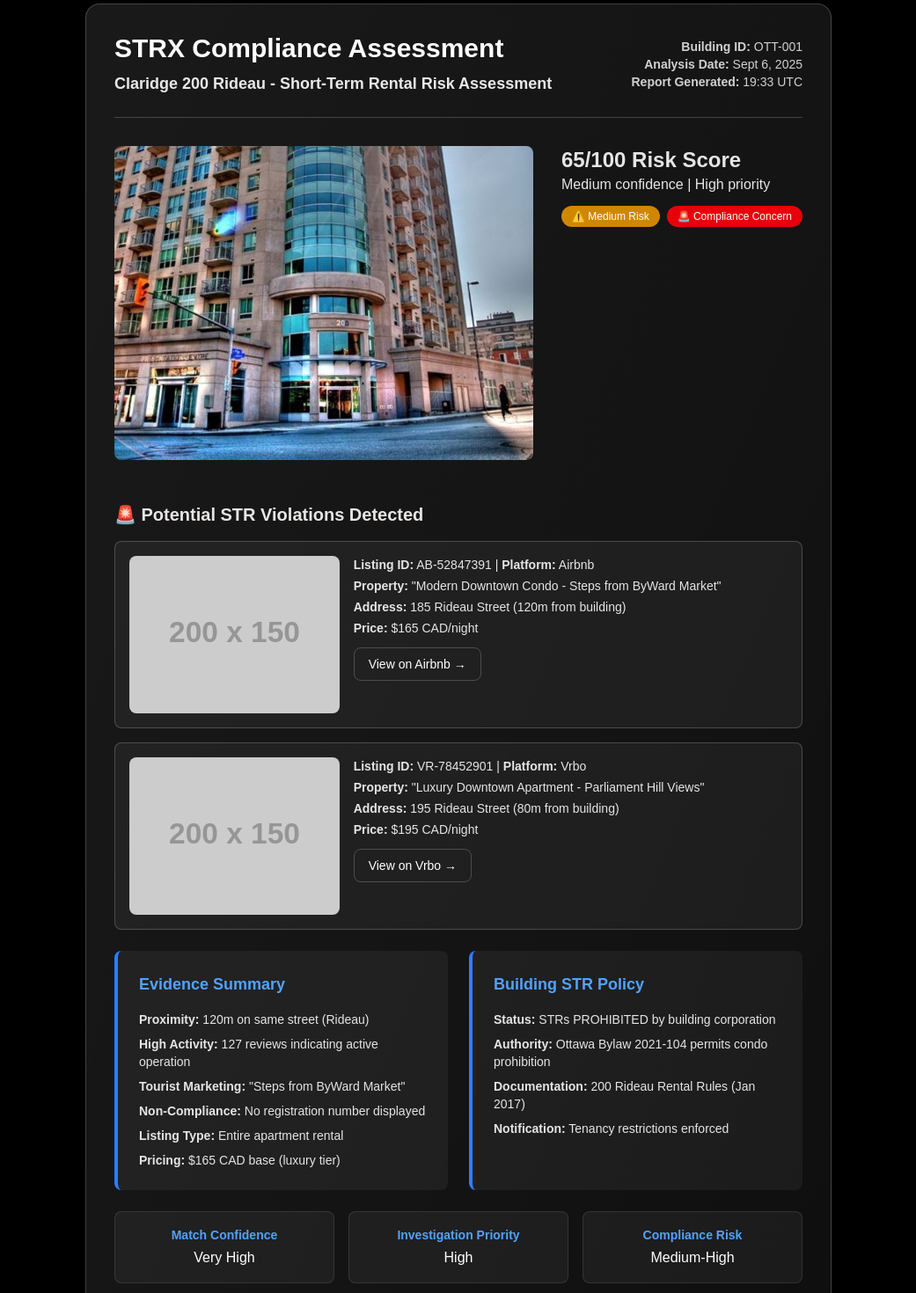
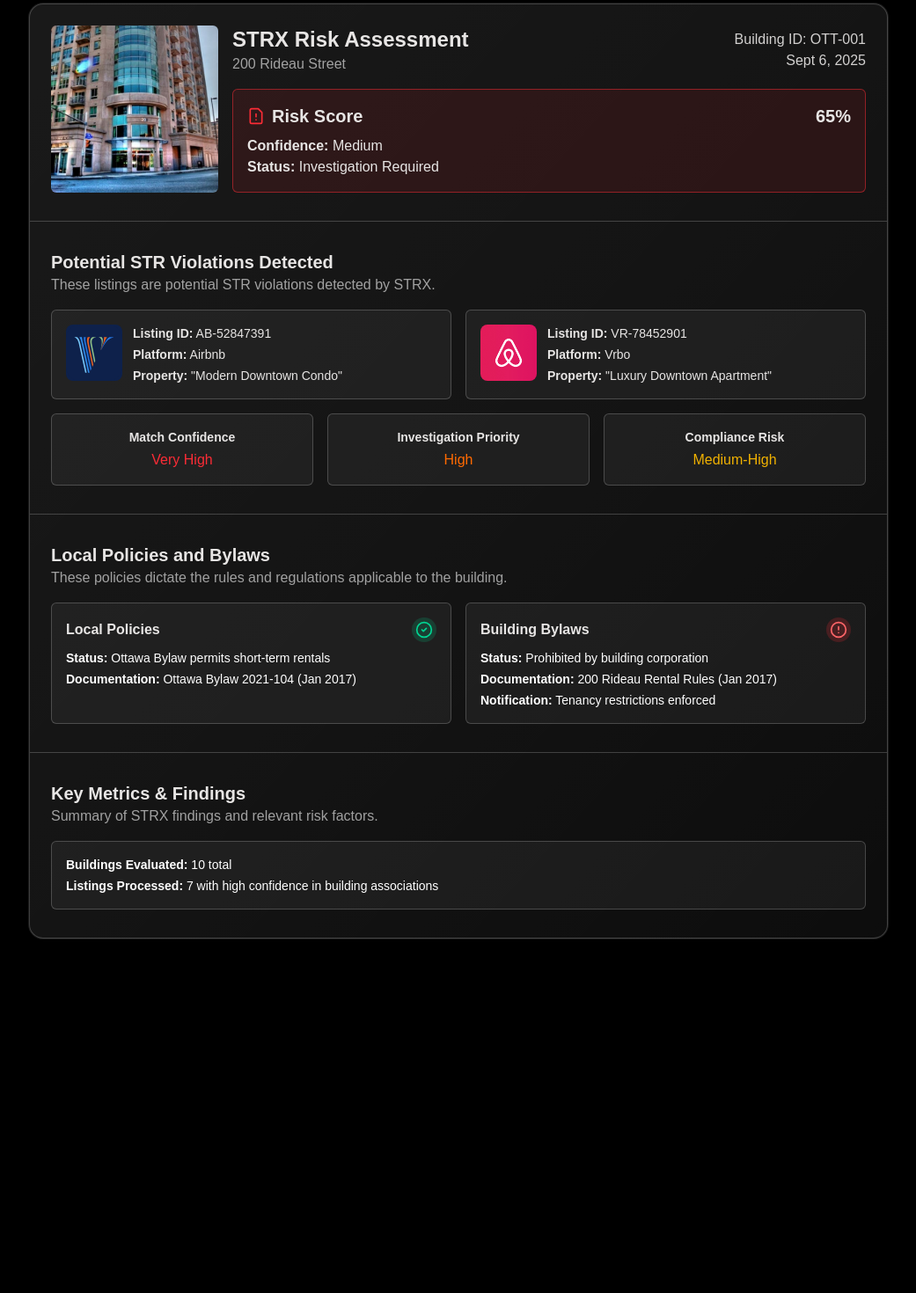
Before and after one commit to sashkode/strx, a Next.js app: page /report in a window 1280 px wide. Shown: the part 20-1490 px from the top of the page at 88% size, without its empty margins (119-1160 px from the left). After the commit the page ends 1111 px from the top, so only its background shows below. Built offline with nearby package versions, Linux system fonts and the light colour scheme.

Commit message:
feat: report

```diff
--- a/src/app/report/page.tsx
+++ b/src/app/report/page.tsx
@@ -1,158 +1,111 @@
+"use client";
+
+import { LuCircleAlert, LuCircleCheck, LuFileWarning } from "react-icons/lu";
+
 export default function Report() {
   return (
     <div className="min-h-dvh bg-[--background] text-[--foreground]">
-      <main className="mx-auto max-w-4xl p-6">
-        <div className="w-full rounded-2xl border border-white/20 bg-gradient-to-br from-white/10 via-white/8 to-white/5 backdrop-blur-sm p-8 shadow-[0_0_0_1px_rgba(255,255,255,0.1)] shadow-lg">
+      <main className="mx-auto flex min-h-dvh max-w-5xl flex-col items-center justify-center p-6">
+        <div className="vt-panel w-full rounded-2xl border border-white/20 bg-gradient-to-br from-white/10 via-white/8 to-white/5 backdrop-blur-sm shadow-[0_0_0_1px_rgba(255,255,255,0.1)]">
+          <div className="bg-red-200"></div>
+
           {/* Header */}
-          <div className="flex flex-col sm:flex-row sm:justify-between sm:items-center border-b border-white/20 pb-6 mb-8">
+          <div className="px-6 pt-6 pb-8 grid grid-cols-[auto_1fr] gap-4 border-b border-white/20">
+            <div className="bg-red-200 aspect-square bg-[url('/building.jpg')] bg-cover bg-center rounded-md" />
+
+            <div className="flex-1 flex flex-col gap-4">
+              <div className="flex items-center gap-4">
+                <div className="flex-1">
+                  <h1 className="text-2xl font-bold">STRX Risk Assessment</h1>
+                  <p className="text-white/60">200 Rideau Street</p>
+                </div>
+
+                <div className="text-right opacity-90">
+                  <div>Building ID: OTT-001</div>
+                  <div>Sept 6, 2025</div>
+                </div>
+              </div>
+
+              <div className="border border-red-500/50 rounded-md p-4 bg-red-500/10">
+                <div className="flex items-center gap-2 mb-2">
+                  <LuFileWarning className="size-5 text-red-500" />
+                  <div className="flex-1 text-xl font-semibold flex items-center justify-between gap-2">
+                    <div>Risk Score</div>
+                    <div>65%</div>
+                  </div>
+                </div>
+
                 <div>
-              <h1 className="text-3xl font-bold text-white mb-2">
-                STRX Compliance Assessment
-              </h1>
-              <p className="text-lg font-semibold text-white/90">
-                Claridge 200 Rideau - Short-Term Rental Risk Assessment
-              </p>
-            </div>
-            <div className="mt-4 sm:mt-0 text-right text-sm text-white/80">
-              <div>
-                <strong>Building ID:</strong> OTT-001
+                  <span className="font-semibold">Confidence:</span> Medium
                 </div>
                 <div>
-                <strong>Analysis Date:</strong> Sept 6, 2025
+                  <span className="font-semibold">Status:</span> Investigation
+                  Required
                 </div>
-              <div>
-                <strong>Report Generated:</strong> 19:33 UTC
               </div>
             </div>
           </div>
 
-          {/* Reviewer Box */}
-          {/* <div className="float-right border border-white/20 p-4 ml-6 mb-6 rounded-2xl bg-white/5">
-            <div className="text-sm">
-              <strong className="text-white">Human Review Required</strong>
-              <br />
-              <span className="text-white/70">
-                <em>Reviewer:</em> _______________
-              </span>
-              <br />
-              <span className="text-white/70">
-                <em>Date:</em> _______________
-              </span>
-              <br />
-              <span className="text-white/70">
-                <em>Status:</em> _______________
-              </span>
-            </div>
-          </div> */}
-
-          {/* Risk Score */}
-          <div className="grid grid-cols-1 lg:grid-cols-[auto_auto] mb-6 gap-8">
-            <img
-              src="/building.jpg"
-              alt="Building"
-              className="w-full h-auto rounded-lg object-cover"
-            />
-
-            <div className="text-left">
-              <h2 className="text-2xl font-bold">65/100 Risk Score</h2>
-              <p className="mb-3">Medium confidence | High priority</p>
-
-              <div className="flex justify-start gap-2">
-                <span className="bg-yellow-600 text-white px-3 py-1 rounded-full text-xs font-medium flex items-center gap-1">
-                  ⚠️ Medium Risk
-                </span>
-                <span className="bg-red-600 text-white px-3 py-1 rounded-full text-xs font-medium flex items-center gap-1">
-                  🚨 Compliance Concern
-                </span>
-              </div>
-            </div>
+          {/* Potential STR Violations Detected */}
+          <div className="px-6 py-8 border-b border-white/20">
+            <div>
+              <h3 className="text-xl font-semibold">
+                Potential STR Violations Detected
+              </h3>
+              <p className="text-white/60 mb-4">
+                These listings are potential STR violations detected by STRX.
+              </p>
             </div>
 
-          {/* Violation Box */}
-          <div className="mt-12 mb-6">
-            <h3 className="text-xl font-semibold mb-4">
-              🚨 Potential STR Violations Detected
-            </h3>
-            <div className="space-y-4">
+            <div className="grid grid-cols-1 md:grid-cols-2 gap-4">
               {/* First Violation Card */}
-              <div className="border border-white/20 rounded-lg p-4 bg-white/5">
-                <div className="grid grid-cols-1 md:grid-cols-3 gap-4">
-                  <div className="md:col-span-1 flex">
+              <div className="border border-white/20 rounded-md p-4 bg-white/5">
+                <div className="flex gap-3">
+                  <div className="size-16 rounded-lg overflow-hidden flex-shrink-0 bg-[#0e214b]">
                     <img
-                      src="https://placehold.co/200x150/374151/ffffff"
+                      src="/vrbo.svg"
                       alt="Listing preview"
-                      className="w-full h-full rounded-lg object-cover"
+                      className="object-cover size-full"
                     />
                   </div>
-                  <div className="md:col-span-2">
+
+                  <div className="flex-1 min-w-0">
                     <div className="text-sm space-y-1">
                       <div>
-                        <strong>Listing ID:</strong> AB-52847391 |{" "}
+                        <strong>Listing ID:</strong> AB-52847391
+                      </div>
+                      <div>
                         <strong>Platform:</strong> Airbnb
                       </div>
                       <div>
-                        <strong>Property:</strong> "Modern Downtown Condo -
-                        Steps from ByWard Market"
+                        <strong>Property:</strong> "Modern Downtown Condo"
                       </div>
-                      <div>
-                        <strong>Address:</strong> 185 Rideau Street (120m from
-                        building)
-                      </div>
-                      <div>
-                        <strong>Price:</strong> $165 CAD/night
-                      </div>
-                    </div>
-                    <div className="mt-3">
-                      <a
-                        href="https://airbnb.com/rooms/AB-52847391"
-                        target="_blank"
-                        rel="noopener noreferrer"
-                        className="inline-block border border-white/20 hover:border-white/40 text-white px-4 py-2 rounded-lg text-sm font-medium transition-colors"
-                      >
-                        View on Airbnb →
-                      </a>
                     </div>
                   </div>
                 </div>
               </div>
 
               {/* Second Violation Card */}
-              <div className="border border-white/20 rounded-lg p-4 bg-white/5">
-                <div className="grid grid-cols-1 md:grid-cols-3 gap-4">
-                  <div className="md:col-span-1 flex">
+              <div className="border border-white/20 rounded-md p-4 bg-white/5">
+                <div className="flex gap-3">
+                  <div className="size-16 rounded-lg overflow-hidden flex-shrink-0">
                     <img
-                      src="https://placehold.co/200x150/374151/ffffff"
+                      src="/airbnb.jpg"
                       alt="Listing preview"
-                      className="w-full h-full rounded-lg object-cover"
+                      className="object-cover size-full scale-200"
                     />
                   </div>
-                  <div className="md:col-span-2">
+
+                  <div className="flex-1 min-w-0">
                     <div className="text-sm space-y-1">
                       <div>
-                        <strong>Listing ID:</strong> VR-78452901 |{" "}
+                        <strong>Listing ID:</strong> VR-78452901
+                      </div>
+                      <div>
                         <strong>Platform:</strong> Vrbo
                       </div>
                       <div>
-                        <strong>Property:</strong> "Luxury Downtown Apartment -
-                        Parliament Hill Views"
-                      </div>
-                      <div>
-                        <strong>Address:</strong> 195 Rideau Street (80m from
-                        building)
-                      </div>
-                      <div>
-                        <strong>Price:</strong> $195 CAD/night
-                      </div>
-                    </div>
-                    <div className="mt-3">
-                      <a
-                        href="https://vrbo.com/VR-78452901"
-                        target="_blank"
-                        rel="noopener noreferrer"
-                        className="inline-block border border-white/20 hover:border-white/40 text-white px-4 py-2 rounded-lg text-sm font-medium transition-colors"
-                      >
-                        View on Vrbo →
-                      </a>
+                        <strong>Property:</strong> "Luxury Downtown Apartment"
                       </div>
                     </div>
                   </div>
@@ -160,145 +113,110 @@ export default function Report() {
               </div>
             </div>
 
-          {/* Two Column Grid */}
-          <div className="grid grid-cols-1 lg:grid-cols-2 gap-6 mb-6">
-            <div className="bg-white/5 border-l-4 border-blue-500 p-6 rounded-lg">
-              <h3 className="text-lg font-semibold text-blue-400 mb-4">
-                Evidence Summary
-              </h3>
-              <ul className="space-y-2 text-sm">
-                <li>
-                  <strong>Proximity:</strong> 120m on same street (Rideau)
-                </li>
-                <li>
-                  <strong>High Activity:</strong> 127 reviews indicating active
-                  operation
-                </li>
-                <li>
-                  <strong>Tourist Marketing:</strong> "Steps from ByWard Market"
-                </li>
-                <li>
-                  <strong>Non-Compliance:</strong> No registration number
-                  displayed
-                </li>
-                <li>
-                  <strong>Listing Type:</strong> Entire apartment rental
-                </li>
-                <li>
-                  <strong>Pricing:</strong> $165 CAD base (luxury tier)
-                </li>
-              </ul>
+            <div className="grid grid-cols-1 sm:grid-cols-3 gap-4 mt-4">
+              <div className="text-center p-4 border border-white/20 rounded-md bg-white/5">
+                <div className="font-semibold text-sm">Match Confidence</div>
+                <div className="text-red-500 mt-1">Very High</div>
               </div>
 
-            <div className="bg-white/5 border-l-4 border-blue-500 p-6 rounded-lg">
-              <h3 className="text-lg font-semibold text-blue-400 mb-4">
-                Building STR Policy
+              <div className="text-center p-4 border border-white/20 rounded-md bg-white/5">
+                <div className="font-semibold text-sm">
+                  Investigation Priority
+                </div>
+                <div className="text-orange-500 mt-1">High</div>
+              </div>
+
+              <div className="text-center p-4 border border-white/20 rounded-md bg-white/5">
+                <div className="font-semibold text-sm">Compliance Risk</div>
+                <div className="text-yellow-500 mt-1">Medium-High</div>
+              </div>
+            </div>
+          </div>
+
+          {/* Evidence Summary */}
+          <div className="px-6 py-8 border-b border-white/20">
+            <div>
+              <h3 className="text-xl font-semibold">
+                Local Policies and Bylaws
               </h3>
-              <ul className="space-y-2 text-sm">
+              <p className="text-white/60 mb-4">
+                These policies dictate the rules and regulations applicable to
+                the building.
+              </p>
+            </div>
+
+            <div className="grid grid-cols-2 gap-4">
+              <div className="p-4 border border-white/20 rounded-md bg-white/5">
+                <div className="font-semibold flex items-center justify-between">
+                  Local Policies
+                  <div className="bg-emerald-500/20 p-1 rounded-full">
+                    <LuCircleCheck className="text-emerald-400 size-5" />
+                  </div>
+                </div>
+
+                <div className="text-white text-sm mt-2 grid grid-cols-[auto_1fr] gap-2">
+                  <ul className="space-y-1 text-sm">
                     <li>
-                  <strong>Status:</strong> STRs PROHIBITED by building
-                  corporation
+                      <strong>Status:</strong> Ottawa Bylaw permits short-term
+                      rentals
                     </li>
+
                     <li>
-                  <strong>Authority:</strong> Ottawa Bylaw 2021-104 permits
-                  condo prohibition
-                </li>
-                <li>
-                  <strong>Documentation:</strong> 200 Rideau Rental Rules (Jan
+                      <strong>Documentation:</strong> Ottawa Bylaw 2021-104 (Jan
                       2017)
-                </li>
-                <li>
-                  <strong>Notification:</strong> Tenancy restrictions enforced
                     </li>
                   </ul>
                 </div>
               </div>
 
-          {/* Confidence Grid */}
-          <div className="grid grid-cols-1 sm:grid-cols-3 gap-4 mb-6">
-            <div className="text-center p-4 bg-white/5 rounded-lg border border-white/10">
-              <div className="text-blue-400 font-semibold text-sm">
-                Match Confidence
-              </div>
-              <div className="text-white mt-1">Very High</div>
-            </div>
-            <div className="text-center p-4 bg-white/5 rounded-lg border border-white/10">
-              <div className="text-blue-400 font-semibold text-sm">
-                Investigation Priority
-              </div>
-              <div className="text-white mt-1">High</div>
-            </div>
-            <div className="text-center p-4 bg-white/5 rounded-lg border border-white/10">
-              <div className="text-blue-400 font-semibold text-sm">
-                Compliance Risk
-              </div>
-              <div className="text-white mt-1">Medium-High</div>
+              <div className="p-4 border border-white/20 rounded-md bg-white/5">
+                <div className="font-semibold flex items-center justify-between">
+                  Building Bylaws
+                  <div className="bg-red-500/20 p-1 rounded-full">
+                    <LuCircleAlert className="text-red-400 size-5" />
                   </div>
                 </div>
 
-          {/* Key Findings */}
-          <div className="bg-white/5 border-l-4 border-blue-500 p-6 rounded-lg mb-6">
-            <h3 className="text-lg font-semibold text-blue-400 mb-4">
-              Key Findings & Risk Factors
-            </h3>
-            <ul className="space-y-2 text-sm">
+                <div className="text-white text-sm mt-2 grid grid-cols-[auto_1fr] gap-2">
+                  <ul className="space-y-1 text-sm">
                     <li>
-                <strong>Policy Violation:</strong> Building explicitly prohibits
-                short-term rentals
+                      <strong>Status:</strong> Prohibited by building
+                      corporation
                     </li>
                     <li>
-                <strong>Address Ambiguity:</strong> Different street number (185
-                vs 200) creates uncertainty
+                      <strong>Documentation:</strong> 200 Rideau Rental Rules
+                      (Jan 2017)
                     </li>
                     <li>
-                <strong>Missing Compliance:</strong> No Ottawa STR registration
-                displayed
-              </li>
-              <li>
-                <strong>High Activity Level:</strong> 127 reviews suggest
-                sustained operation
-              </li>
-              <li>
-                <strong>Tourist Focus:</strong> Marketing targets short-stay
-                visitors
+                      <strong>Notification:</strong> Tenancy restrictions
+                      enforced
                     </li>
                   </ul>
                 </div>
+              </div>
+            </div>
+          </div>
 
-          {/* Dispute Section */}
-          <div className="bg-blue-900/20 border border-blue-500/30 rounded-lg p-6 mb-6 text-center">
-            <h3 className="text-lg font-semibold text-blue-300 mb-4">
-              Dispute Resolution & Next Steps
-            </h3>
-            <p className="text-white/80 mb-4">
-              If you believe this assessment is incorrect or need to report
-              additional information:
-            </p>
-            <a
-              href="mailto:compliance@strx-platform.com?subject=Dispute%20-%20OTT-001%20Risk%20Brief&body=Building:%20Claridge%20200%20Rideau%0AListing:%20AB-52847391%0AReason:"
-              className="inline-block bg-blue-600 hover:bg-blue-700 text-white px-6 py-3 rounded-lg font-semibold transition-colors"
-            >
-              🔗 Submit Dispute or Additional Evidence
-            </a>
-            <p className="text-xs text-white/60 mt-3">
-              Include: Building ID (OTT-001), Listing ID (AB-52847391), and
-              supporting documentation
+          {/* Key Metrics & Findings */}
+          <div className="px-6 py-8">
+            <div>
+              <h3 className="text-xl font-semibold">Key Metrics & Findings</h3>
+              <p className="text-white/60 mb-4">
+                Summary of STRX findings and relevant risk factors.
               </p>
             </div>
 
-          {/* Footer */}
-          <div className="border-t border-white/20 pt-6 text-xs text-white/60">
-            <div className="flex flex-col sm:flex-row sm:justify-between gap-4">
-              <div>
-                <strong>Recommendations:</strong> 1) Verify building identity
-                through property management 2) Request compliance documentation
-                from host 3) Monitor for additional listings 4) Consider
-                enforcement action if confirmed
-              </div>
-              <div className="text-right">
-                Generated by STRX Compliance Platform | For Property Management
-                Use Only
-              </div>
+            <div className="p-4 text-white text-sm border border-white/20 rounded-md bg-white/5">
+              <ul className="space-y-1 text-sm">
+                <li>
+                  <strong>Buildings Evaluated:</strong> 10 total
+                </li>
+
+                <li>
+                  <strong>Listings Processed:</strong> 7 with high confidence in
+                  building associations
+                </li>
+              </ul>
             </div>
           </div>
         </div>
```
Also changed, not shown: public/airbnb.jpg (added), public/vrbo.svg (added). Lines whose indentation alone changed are shown as unchanged.
